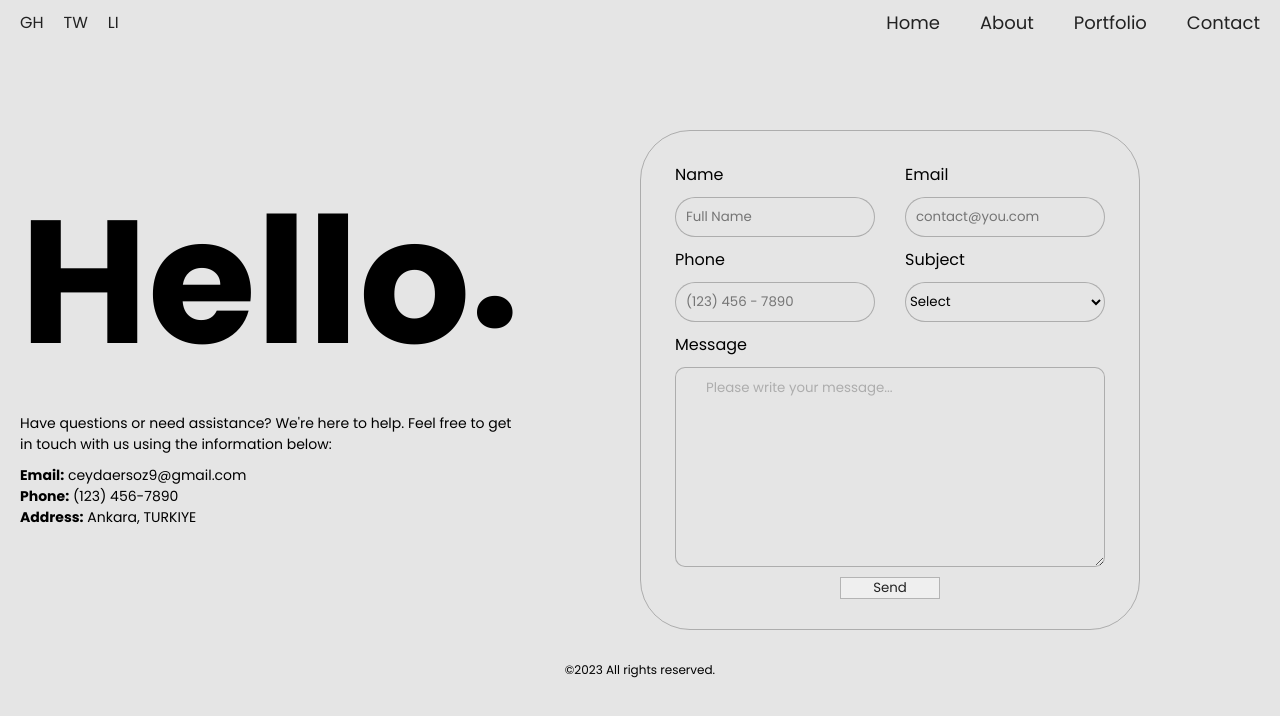
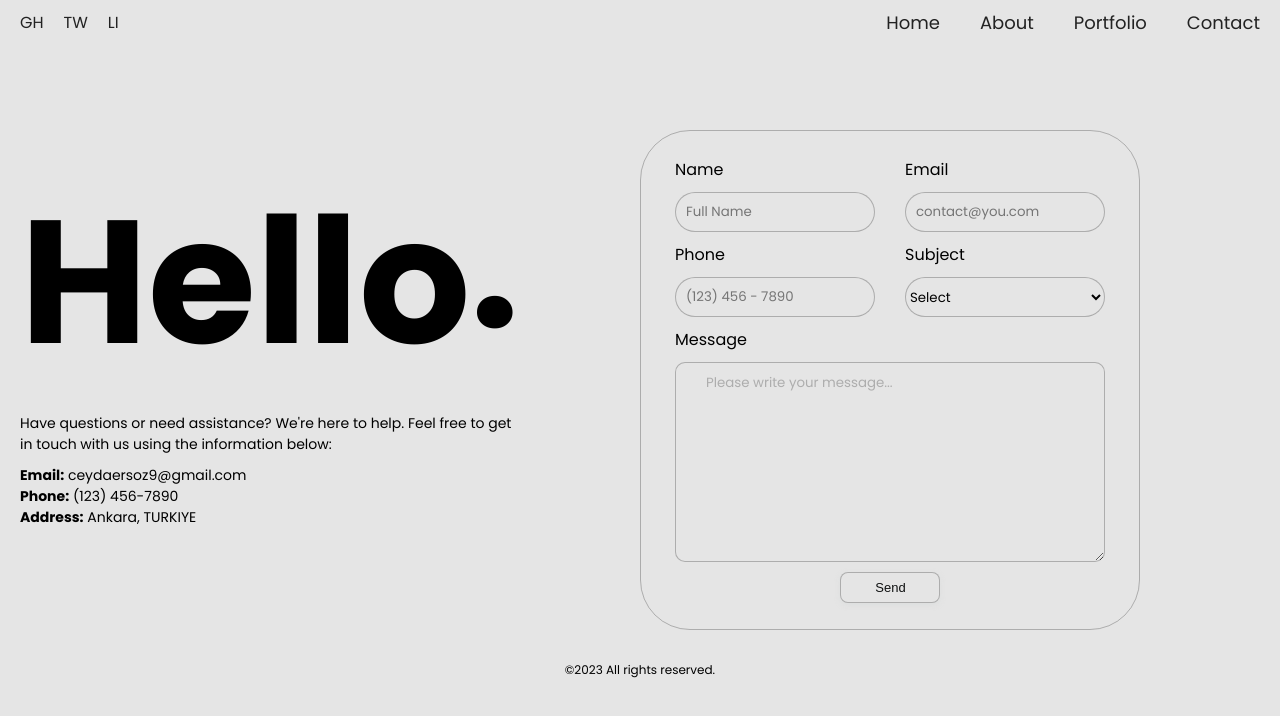
Before and after one commit to ceydaersoz/Portfolio, a plain HTML site: page Portfolio/contact.html in a window 1280 px wide. Drawn offline with Linux system fonts and the light colour scheme.

Commit message:
contact.html

```diff
--- a/Portfolio/contact.html
+++ b/Portfolio/contact.html
@@ -31,7 +31,7 @@
 
         /* NAVBAR START */
 
-        header{
+        header {
             height: 10vh;
         }
 
@@ -77,12 +77,12 @@
             font-size: 18px;
         }
 
-        .navbar-list-item a{
+        .navbar-list-item a {
             text-decoration: none;
             color: #222;
         }
 
-        .navbar-list-item:hover a{
+        .navbar-list-item:hover a {
             color: #1ea2c3;
         }
 
@@ -256,14 +256,37 @@
         }
 
         .btn-send {
-            width: 100px;
+            background-color: rgb(229, 229, 229);
             margin-top: 10px;
             border: 1px solid #22222249;
-            color: #222;
+            border-radius: 8px;
+            box-shadow: rgba(213, 217, 217, .5) 0 2px 5px 0;
+            box-sizing: border-box;
+            color: #0f1111;
+            cursor: pointer;
+            display: inline-block;
+            font-family: "Amazon Ember", sans-serif;
+            font-size: 13px;
+            line-height: 29px;
+            padding: 0 10px 0 11px;
+            position: relative;
+            text-align: center;
+            text-decoration: none;
+            user-select: none;
+            -webkit-user-select: none;
+            touch-action: manipulation;
+            vertical-align: middle;
+            width: 100px;
         }
 
         .btn-send:hover {
-            box-shadow: rgba(0, 0, 0, 0.1) 0px 4px 12px;
+            background-color: rgba(201, 201, 201, 0.54);
+        }
+
+        .btn-send:focus {
+            border-color: rgb(138, 138, 138);
+            box-shadow: rgba(213, 217, 217, .5) 0 2px 5px 0;
+            outline: 0;
         }
 
         /* MAIN END */
@@ -287,27 +310,27 @@
         /* RESPONSIVE */
 
         @media screen and (max-width:1300px) {
-            .contact-section{
+            .contact-section {
                 margin-left: 20px;
                 max-height: 400px;
             }
 
-            .form{
+            .form {
                 margin-left: 20px;
 
             }
         }
 
         @media screen and (max-width:576px) {
-            .social-media{
+            .social-media {
                 order: 2;
             }
 
-            .navbar-list{
+            .navbar-list {
                 order: 1;
             }
 
-            .navbar{
+            .navbar {
                 margin-top: 10px;
                 display: flex;
                 flex-direction: column;
@@ -316,41 +339,40 @@
         }
 
         @media screen and (max-width:520px) {
-            .dot{
+            .dot {
                 animation: none;
                 position: unset;
             }
 
-            .contact-title{
+            .contact-title {
                 font-size: 100px;
             }
         }
 
         @media screen and (max-width:400px) {
-            .navbar-list li{
+            .navbar-list li {
                 padding: 5px;
             }
 
-            .form{
+            .form {
                 max-width: 400px;
                 height: 700px;
             }
 
-            .form-first-section{
+            .form-first-section {
                 display: block;
             }
 
-            .form-second-section{
+            .form-second-section {
                 display: block;
             }
 
-            .form-item-message textarea{
+            .form-item-message textarea {
                 width: 200px;
                 height: 200px;
             }
 
         }
-
     </style>
 
 
@@ -358,8 +380,10 @@
 
 </head>
 
-<header>
-    <nav class="navbar">
+<body>
+
+    <header>
+        <nav class="navbar">
             <div class="social-media">
                 <ul class="social-media-list">
                     <li><a href="#">GH</a></li>
@@ -378,10 +402,10 @@
             </div>
 
 
-    </nav>
-</header>
+        </nav>
+    </header>
 
-<body>
+
     <main class="main-section">
         <div class="contact-section">
             <h2 class="contact-title">Hello<span class="dot">.</span></h2>
@@ -433,7 +457,7 @@
             </div>
 
 
-            <button class="btn-send" type="submit">Send</button>
+            <button class="btn-send" role="button">Send</button>
 
 
         </div>
```
